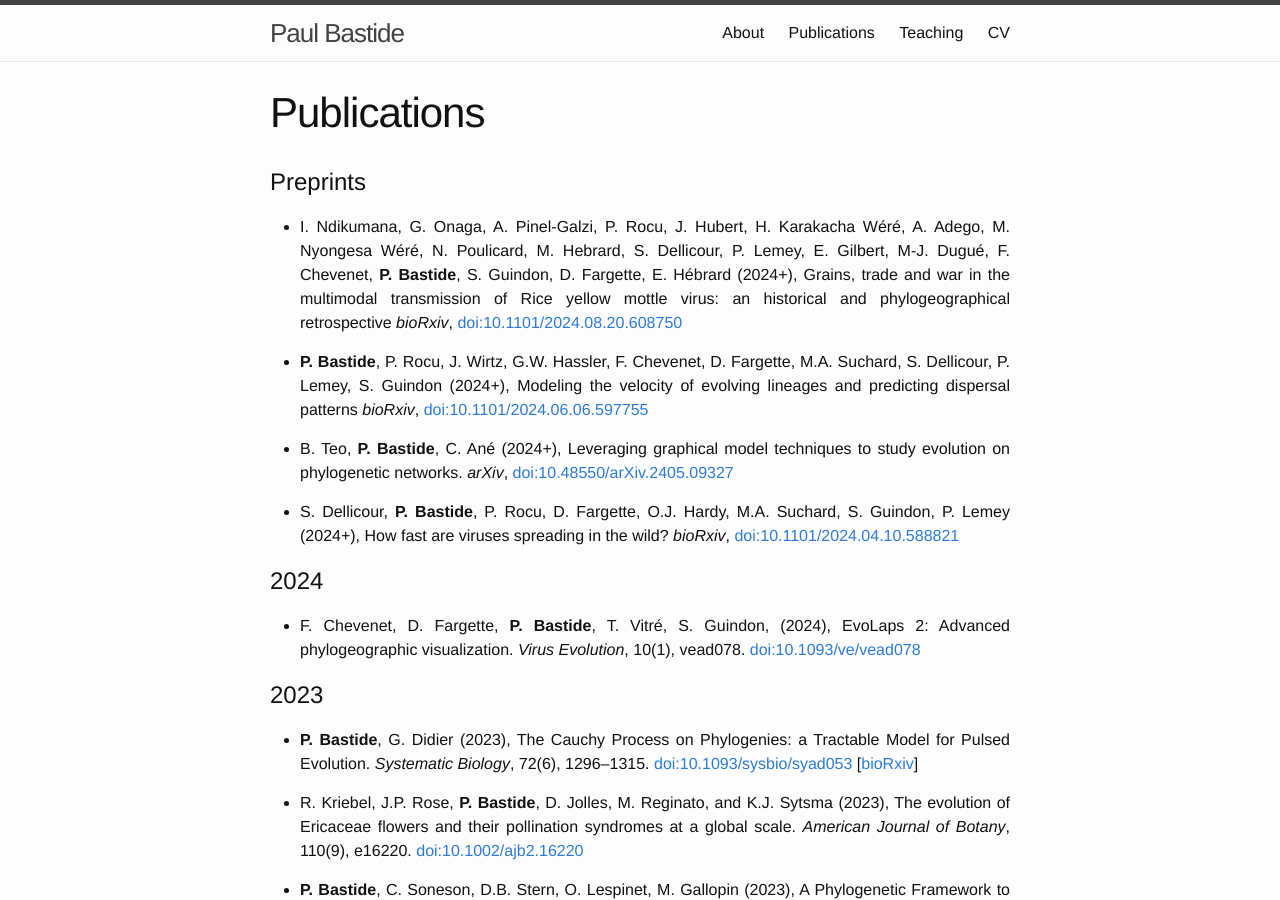
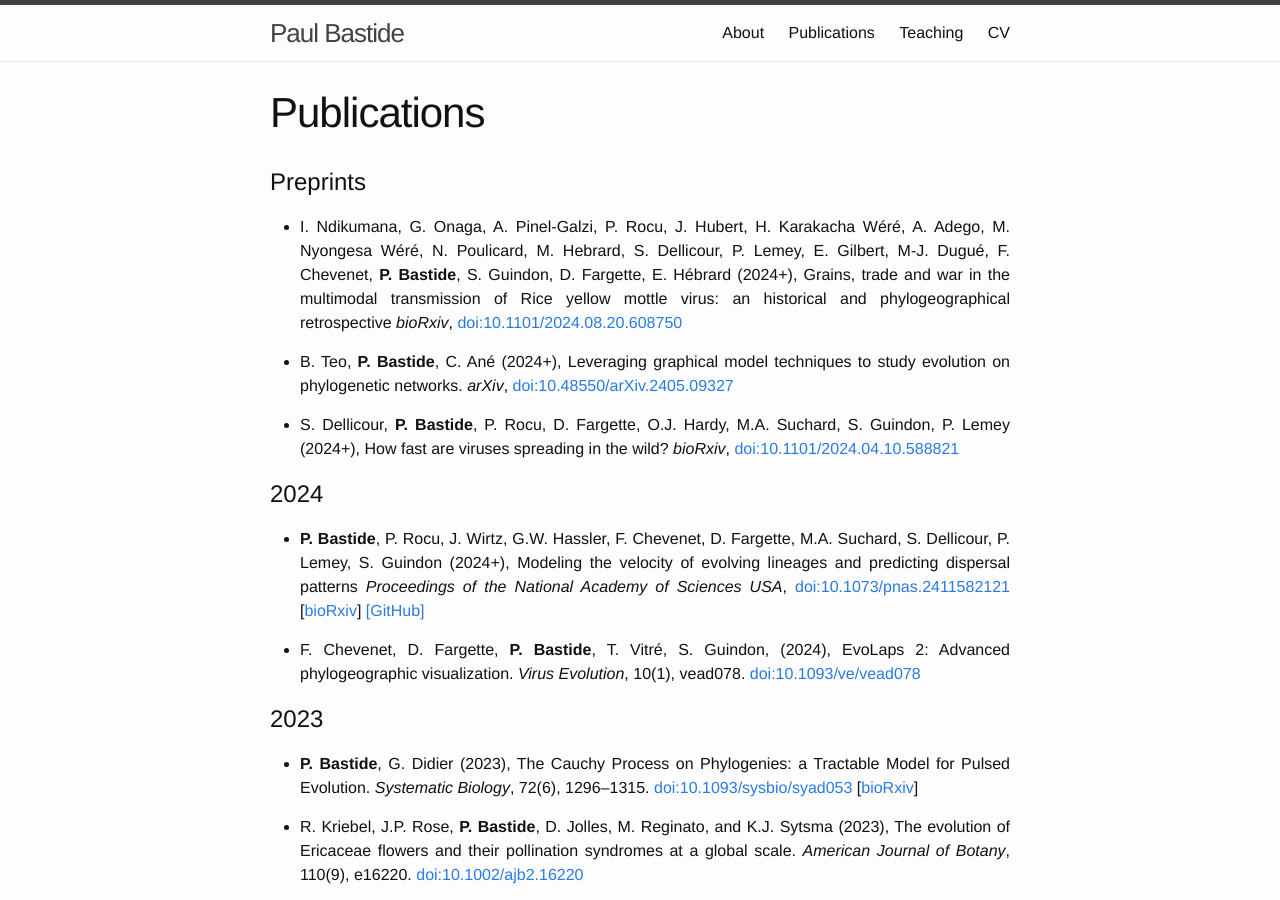
Before and after one commit to pbastide/pbastide.github.io, a Jekyll site: the page built from publi.md, in a window 1280 px wide and 900 px high. Built offline with Jekyll 4.4.1, drawn with Linux system fonts in a browser that asks for light colours.

Commit message:
Update publi

```diff
--- a/publi.md
+++ b/publi.md
@@ -12,11 +12,6 @@ Grains, trade and war in the multimodal transmission of Rice yellow mottle virus
 *bioRxiv*,
 [doi:10.1101/2024.08.20.608750](https://doi.org/10.1101/2024.08.20.608750)
 
-* **P. Bastide**, P. Rocu, J. Wirtz, G.W. Hassler, F. Chevenet, D. Fargette, M.A. Suchard, S. Dellicour, P. Lemey, S. Guindon (2024+),
-Modeling the velocity of evolving lineages and predicting dispersal patterns
-*bioRxiv*,
-[doi:10.1101/2024.06.06.597755](https://doi.org/10.1101/2024.06.06.597755)
-
 * B. Teo, **P. Bastide**, C. Ané (2024+), Leveraging graphical model techniques to study evolution on phylogenetic networks. *arXiv*,
 [doi:10.48550/arXiv.2405.09327](https://doi.org/10.48550/arXiv.2405.09327)
 
@@ -24,6 +19,13 @@ Modeling the velocity of evolving lineages and predicting dispersal patterns
 [doi:10.1101/2024.04.10.588821](https://doi.org/10.1101/2024.04.10.588821)
 
 # 2024
+
+* **P. Bastide**, P. Rocu, J. Wirtz, G.W. Hassler, F. Chevenet, D. Fargette, M.A. Suchard, S. Dellicour, P. Lemey, S. Guindon (2024+),
+Modeling the velocity of evolving lineages and predicting dispersal patterns
+*Proceedings of the National Academy of Sciences USA*,
+[doi:10.1073/pnas.2411582121](https://doi.org/10.1073/pnas.2411582121)
+[[bioRxiv](https://doi.org/10.1101/2024.06.06.597755)]
+[[GitHub]](https://github.com/pbastide/integrated_phylogenetic_models)
 
 * F. Chevenet, D. Fargette, **P. Bastide**, T. Vitré, S. Guindon, (2024), EvoLaps 2: Advanced phylogeographic visualization. *Virus Evolution*, 10(1), vead078.
 [doi:10.1093/ve/vead078](https://doi.org/10.1093/ve/vead078)
```
